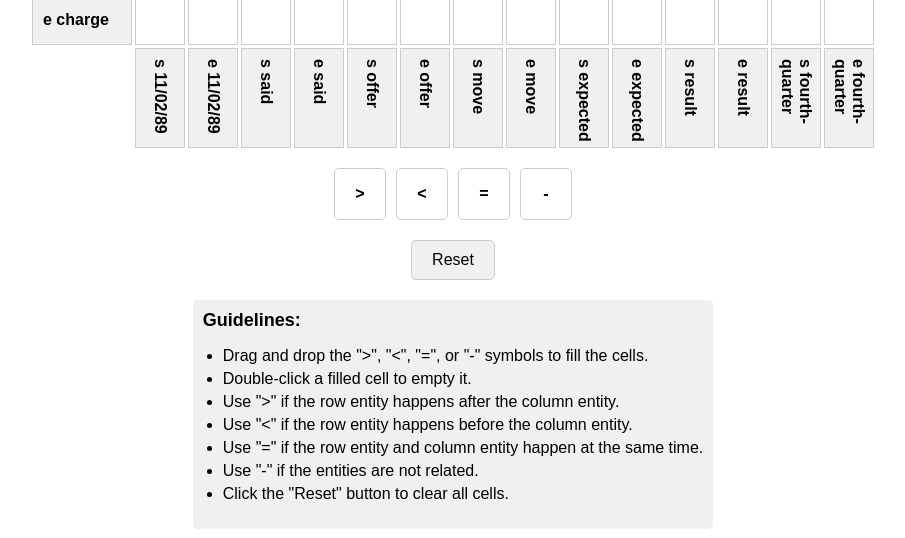
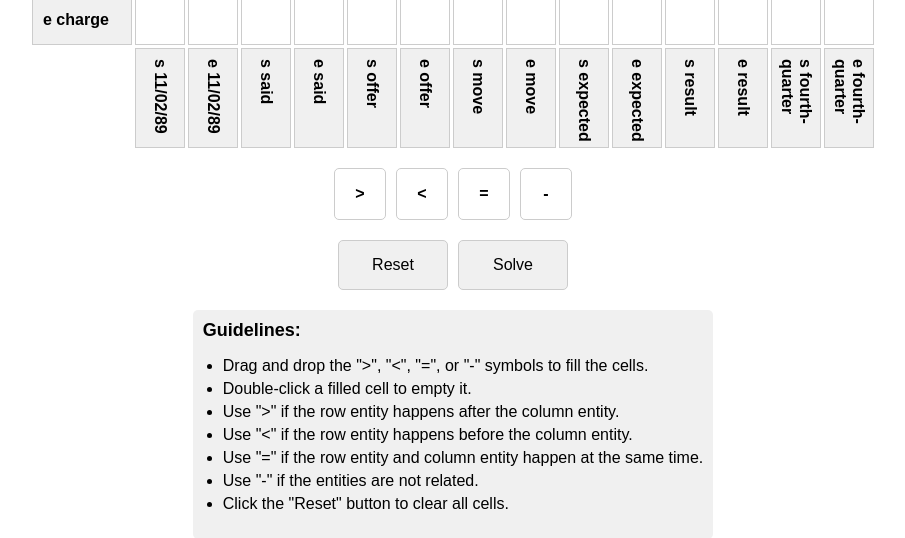
Before and after one commit to hmosousa/temporal_game_demo, a Flask app: page / in a window 1280 px wide. Shown: the part 908-1446 px from the top of the page, without its empty margins (187-1092 px from the left). Run offline with Flask 3, Linux system fonts and the light colour scheme.

Commit message:
Implement solve button

```diff
--- a/app.py
+++ b/app.py
@@ -58,4 +58,4 @@ def temporal_closure():
 
 
 if __name__ == "__main__":
-    app.run(host="0.0.0.0", port=5000, debug=True)
+    app.run(host="0.0.0.0", port=5001, debug=True)
--- a/static/css/style.css
+++ b/static/css/style.css
@@ -103,20 +103,6 @@ body {
     cursor: move;
 }
 
-#reset-button {
-    margin-top: 20px;
-    padding: 10px 20px;
-    font-size: 16px;
-    background-color: #f0f0f0;
-    border: 1px solid #ccc;
-    border-radius: 5px;
-    cursor: pointer;
-}
-
-#reset-button:hover {
-    background-color: #e0e0e0;
-}
-
 #guidelines {
     margin-top: 20px;
     padding: 10px;
@@ -136,3 +122,26 @@ body {
 #guidelines li {
     margin-bottom: 5px;
 }
+
+.game-controls {
+    display: flex;
+    gap: 10px;
+    margin-top: 20px;
+    align-items: center;
+}
+
+#reset-button,
+#solve-button {
+    width: 110px;
+    height: 50px;
+    font-size: 16px;
+    background-color: #f0f0f0;
+    border: 1px solid #ccc;
+    border-radius: 5px;
+    cursor: pointer;
+}
+
+#reset-button:hover,
+#solve-button:hover {
+    background-color: #e0e0e0;
+}
--- a/static/js/game.js
+++ b/static/js/game.js
@@ -3,6 +3,7 @@ document.addEventListener('DOMContentLoaded', () => {
     const gameBoard = document.getElementById('game-board');
     const entities = gameData.ordered_entities.flatMap(entity => [`s ${entity}`, `e ${entity}`]);
     const resetButton = document.getElementById('reset-button');
+    const solveButton = document.getElementById('solve-button');
 
     // Extract entity text from context
     const entityTexts = {};
@@ -49,6 +50,9 @@ document.addEventListener('DOMContentLoaded', () => {
     // Set up reset button functionality
     resetButton.addEventListener('click', resetBoard);
 
+    // Set up solve button functionality
+    solveButton.addEventListener('click', solveBoard);
+
     // Set up drag and drop for relation buttons
     const relationButtons = document.querySelectorAll('.relation-button');
     relationButtons.forEach(button => {
@@ -80,7 +84,7 @@ function drop(event) {
     const relation = event.dataTransfer.getData('text');
     if (event.target.classList.contains('board-cell')) {
         event.target.textContent = relation;
-        computeTemporalClosure(); // Add this line to compute closure after each drop
+        computeTemporalClosure();
     }
 }
 
@@ -214,3 +218,38 @@ function invertRelation(relation) {
     };
     return inversionMap[relation] || relation;
 }
+
+// Add this function to solve the board
+function solveBoard() {
+    fetch('/api/data')
+        .then(response => response.json())
+        .then(data => {
+            const timeline = data.timeline;
+            const entities = data.ordered_entities;
+            const idxMap = getIdxMap(entities.length);
+            const cells = document.querySelectorAll('.board-cell');
+
+            timeline.forEach(item => {
+                const sourceIndex = entities.indexOf(item.source.split(' ')[1]);
+                const targetIndex = entities.indexOf(item.target.split(' ')[1]);
+                const sourceType = item.source.split(' ')[0];
+                const targetType = item.target.split(' ')[0];
+
+                let rowIndex = (sourceIndex - 1) * 2 + (sourceType === 'end' ? 1 : 0);
+                let colIndex = targetIndex * 2 + (targetType === 'end' ? 1 : 0);
+
+                let cellIndex = Object.keys(idxMap).find(key =>
+                    idxMap[key][0] === rowIndex && idxMap[key][1] === colIndex
+                );
+
+                if (cellIndex !== undefined) {
+                    cells[cellIndex].textContent = item.relation;
+                }
+            });
+
+            computeTemporalClosure(); // Compute closure after solving
+        })
+        .catch((error) => {
+            console.error('Error:', error);
+        });
+}
--- a/templates/index.html
+++ b/templates/index.html
@@ -16,7 +16,10 @@
         <div class="relation-button" draggable="true" data-relation="=">=</div>
         <div class="relation-button" draggable="true" data-relation="-">-</div>
     </div>
-    <button id="reset-button">Reset</button>
+    <div class="game-controls">
+        <button id="reset-button">Reset</button>
+        <button id="solve-button">Solve</button>
+    </div>
 
     <div id="guidelines">
         <h2>Guidelines:</h2>
```
